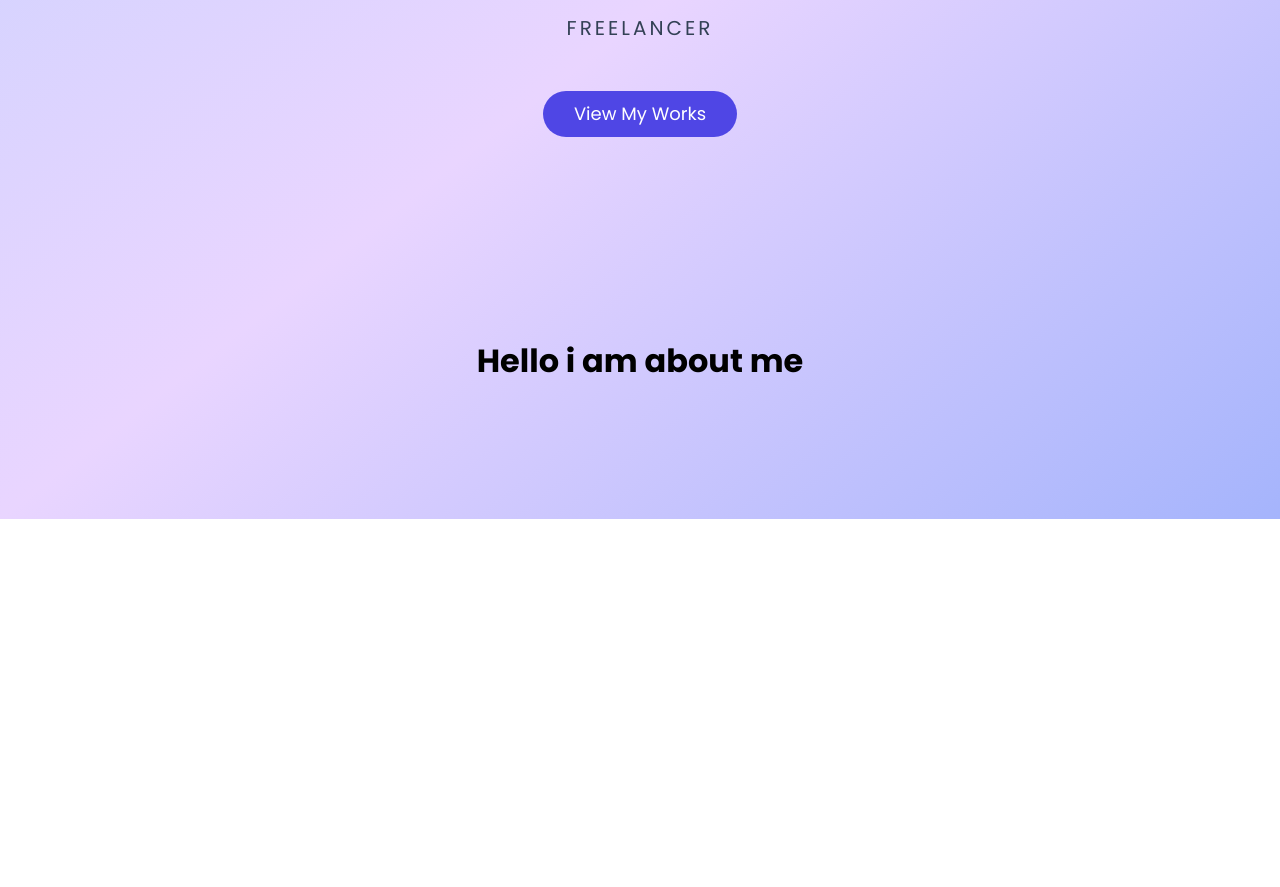
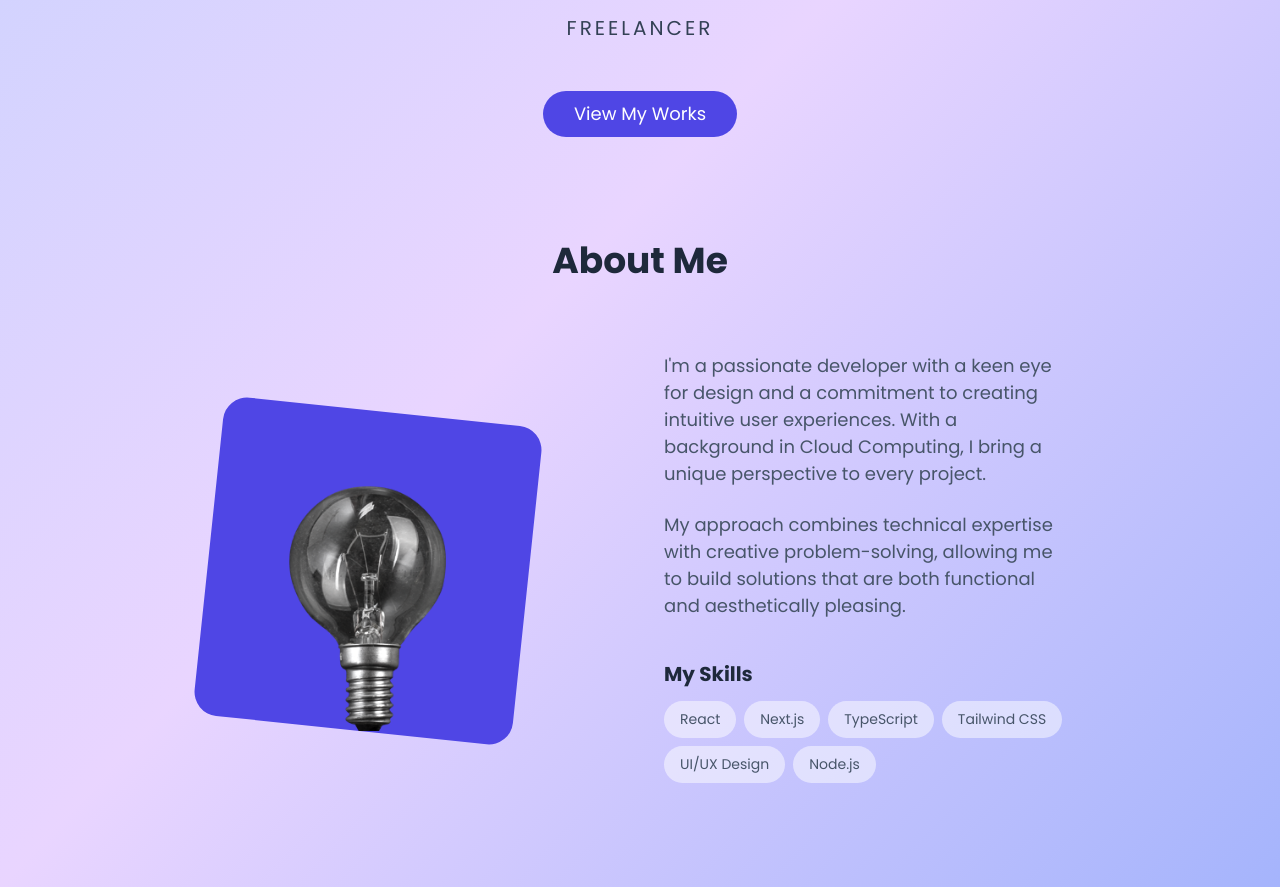
Before and after one commit to Adityasahni04/NewPortfolio, a React (Vite) app: page / in a window 1280 px wide. Shown: the part 481-1368 px from the top of the page. Before the commit the page ends 1000 px from the top, so only its background shows below. Built offline with nearby package versions, Linux system fonts and the light colour scheme.

Commit message:
Completed-AboutSection

```diff
--- a/src/Styles/About.css
+++ b/src/Styles/About.css
@@ -1,4 +1,102 @@
-.aboutme{
+
+#about {
+    padding-top: 6rem;
+    padding-bottom: 6rem;
+}
+
+
+.container {
+    max-width: 56rem;
+    margin-left: auto;
+    margin-right: auto;
+    padding-left: 1rem;
+    padding-right: 1rem;
+}
+
+
+.h2 {
+    font-size: 2.25rem;
+    font-weight: bold;
+    color: #1e293b;
+    margin-bottom: 4rem;
     text-align: center;
-    margin-top: 200px;
 }
+
+.contentaboutme {
+    display: grid;
+    grid-template-columns: 1fr;
+    gap: 3rem;
+    align-items: center;
+}
+
+@media (min-width: 768px) {
+    .contentaboutme {
+        grid-template-columns: repeat(2, 1fr);
+    }
+}
+
+.image-container {
+    position: relative;
+    height: 20rem;
+    width: 20rem;
+    margin-left: auto;
+    margin-right: auto;
+}
+
+@media (min-width: 768px) { /* md:mx-0 */
+    .image-container {
+        margin-left: 0;
+    }
+}
+
+.image-container::before {
+    content: "";
+    position: absolute;
+    inset: 0;
+    background-color: #4f46e5; /* bg-indigo-600 */
+    border-radius: 1.5rem; /* rounded-3xl */
+    transform: rotate(6deg);
+}
+
+.image-container img {
+    position: absolute;
+    inset: 0;
+    border-radius: 1.5rem;
+    width: 100%;
+    height: 100%;
+    object-fit: cover;
+}
+
+.aboutcontent {
+    display: flex;
+    flex-direction: column;
+    gap: 1.5rem;
+}
+
+.aboutcontent p {
+    font-size: 1.125rem;
+    color: #475569;
+}
+
+/* Skills Section */
+.skills-container {
+    padding-top: 1rem;
+}
+
+.skills-container h3 {
+    font-size: 1.25rem;
+    font-weight: bold;
+    color: #1e293b;
+    margin-bottom: 0.75rem;
+}
+
+.skills-container .skill-badge {
+    display: inline-block;
+    padding: 0.5rem 1rem;
+    background-color: rgba(255, 255, 255, 0.5);
+    border-radius: 9999px;
+    color: #475569;
+    font-size: 0.875rem;
+    margin-right: 0.5rem;
+    margin-bottom: 0.5rem;
+}
--- a/src/components/AboutMe.jsx
+++ b/src/components/AboutMe.jsx
@@ -1,13 +1,40 @@
-import React from 'react'
+import React from 'react';
 import '../Styles/About.css'
 const AboutMe = () => {
   return (
-    <div>
-      <div className="aboutme">
-        <h1>Hello i am about me</h1>
+    <section id="about">
+      <div className="container">
+        <h2 className='h2'>About Me</h2>
+        <div className="contentaboutme">
+          <div className="image-container">
+            <img src="/images/bulb-off.png" alt="Profile" />
+          </div>
+          <div className="aboutcontent">
+            <p>
+              I'm a passionate developer with a keen eye for design and a commitment to creating intuitive user
+              experiences. With a background in Cloud Computing, I bring a unique perspective to every project.
+            </p>
+            <p>
+              My approach combines technical expertise with creative problem-solving, allowing me to build solutions
+              that are both functional and aesthetically pleasing.
+            </p>
+
+
+            <div className="skills-container">
+              <h3>My Skills</h3>
+              <div className="skills-list">
+                {["React", "Next.js", "TypeScript", "Tailwind CSS", "UI/UX Design", "Node.js"].map((skill) => (
+                  <span key={skill} className="skill-badge">
+                    {skill}
+                  </span>
+                ))}
+              </div>
+            </div>
+          </div>
+        </div>
       </div>
-    </div>
-  )
-}
+    </section>
+  );
+};
 
-export default AboutMe
+export default AboutMe;
```
Also changed, not shown: public/images/bulb-off.png (added).
